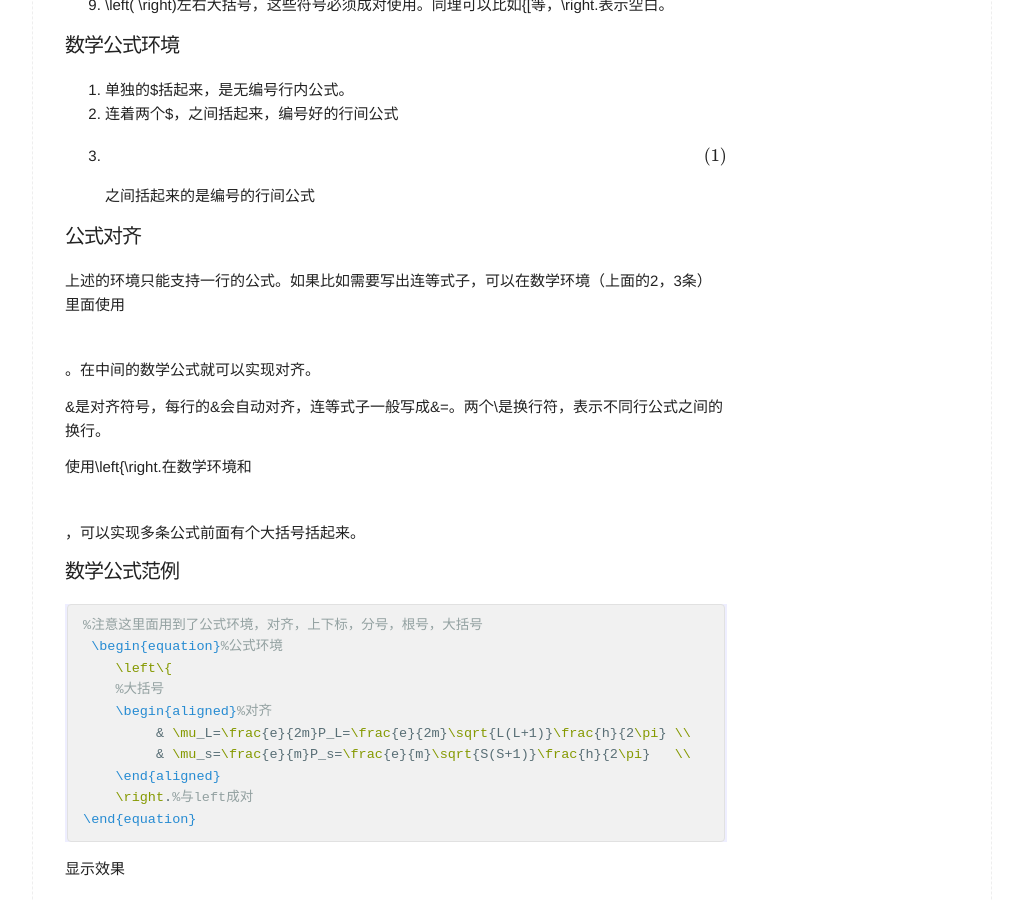
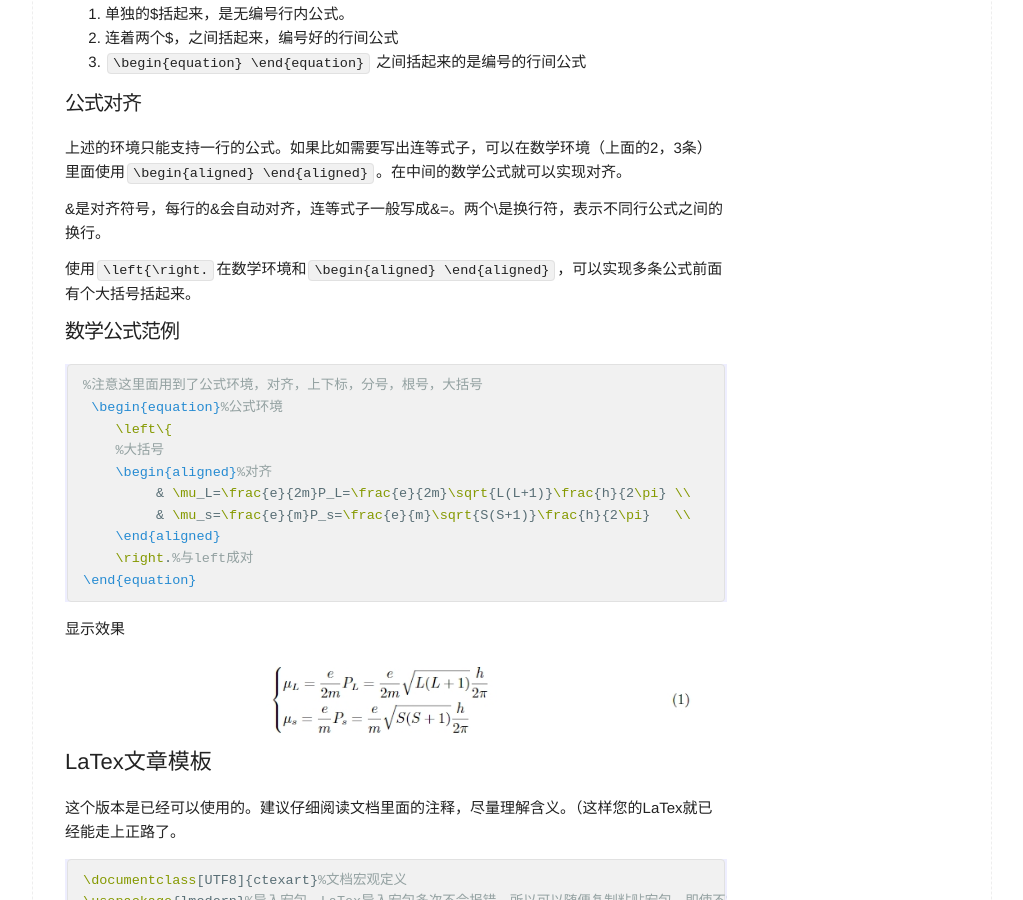
Before and after one commit to livypad/livypad.github.io, a Jekyll site: the page built from _posts/2020-06-23-vsc3.md, in a window 1280 px wide and 900 px high, scrolled down 3959 px. Shown: the whole window, without its empty margins (128-1151 px from the left). Built offline with Jekyll 4.4.1, drawn with Linux system fonts in a browser that asks for light colours; formulas are drawn with MathJax 3.

Commit message:
display
mathjx 脚本不能直接显示\begin{}。不然会报错

````diff
--- a/_posts/2020-06-23-vsc3.md
+++ b/_posts/2020-06-23-vsc3.md
@@ -156,7 +156,7 @@ Tex Live会自带一个Texworks Editor，也可以用来写LaTex。但我们这
 
 首先，LaTex语法一般来说，如果是英文字母描述的命令，使用\开头。\也可以用作一些特殊符号的转义，比如%是LaTex的注释符号，如果需要打出%本身，可以打\%，作为一个整体表示百分号。
 
-Latex里面使用\begin{}\end{}来给出环境。
+Latex里面使用```\begin{}\end{}```来给出环境。
 
 ### 基本符号
 
@@ -174,15 +174,15 @@ Latex里面使用\begin{}\end{}来给出环境。
 
 1. 单独的$括起来，是无编号行内公式。
 2. 连着两个$，之间括起来，编号好的行间公式
-3. \begin{equation} \end{equation}之间括起来的是编号的行间公式
+3. ```\begin{equation} \end{equation}``` 之间括起来的是编号的行间公式
 
 ### 公式对齐
 
-上述的环境只能支持一行的公式。如果比如需要写出连等式子，可以在数学环境（上面的2，3条）里面使用\begin{aligned} \end{aligned}。在中间的数学公式就可以实现对齐。
+上述的环境只能支持一行的公式。如果比如需要写出连等式子，可以在数学环境（上面的2，3条）里面使用```\begin{aligned} \end{aligned}```。在中间的数学公式就可以实现对齐。
 
 &是对齐符号，每行的&会自动对齐，连等式子一般写成&=。两个\是换行符，表示不同行公式之间的换行。
 
-使用\left{\right.在数学环境和\begin{aligned} \end{aligned}，可以实现多条公式前面有个大括号括起来。
+使用```\left{\right.```在数学环境和```\begin{aligned} \end{aligned}```，可以实现多条公式前面有个大括号括起来。
 
 ### 数学公式范例
 
````
